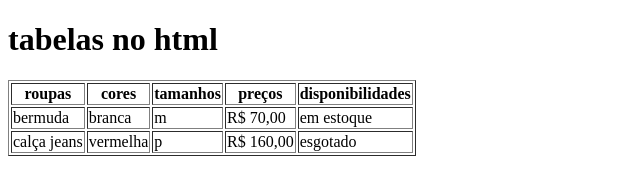
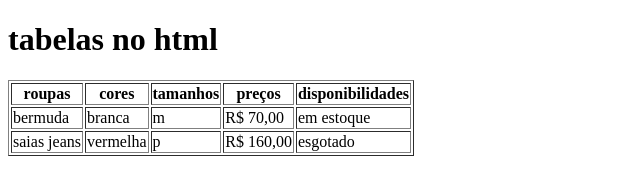
Before and after one commit to gercivandro/aula-tabela, a plain HTML site: page index.html in a window 1280 px wide. Shown: the whole page, without its empty margins (0-640 px from the left). Drawn offline with Linux system fonts and the light colour scheme.

Commit message:
trocado de calça jeans vermelha para saia jeans vermelha

```diff
--- a/index.html
+++ b/index.html
@@ -23,7 +23,7 @@
         <td>em estoque</td>
       </tr>
       <tr>
-        <td>calça jeans</td>
+        <td>saias jeans</td>
         <td>vermelha</td>
         <td>p</td>
         <td>R$ 160,00</td>
```
